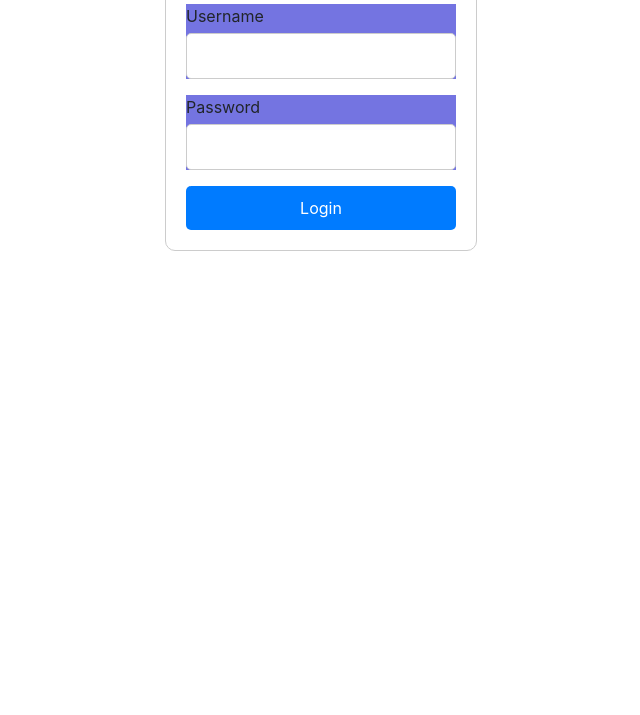
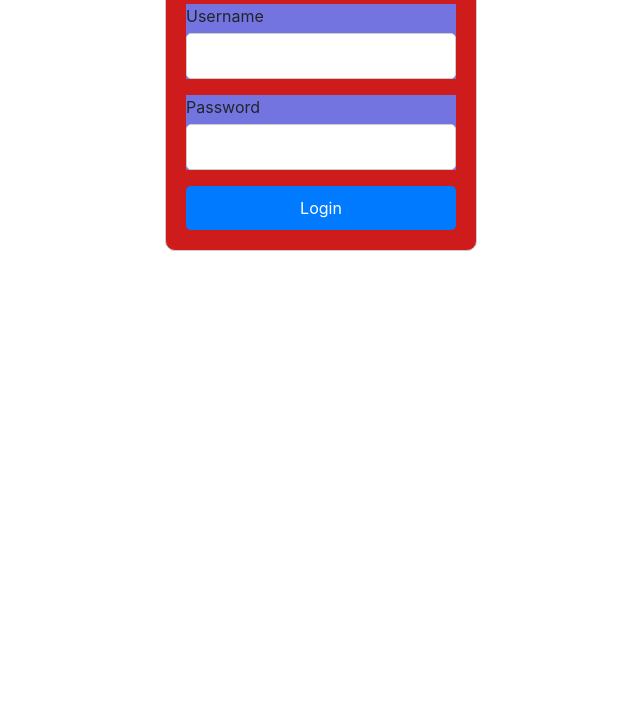
Before and after one commit to rashaduldev/HTML-Bootstrap-4_Project, a plain HTML site: page form.html in a window 1280 px wide. Shown: the part 85-800 px from the top of the page, without its empty margins (319-959 px from the left). Drawn offline with nearby package versions, Linux system fonts and the light colour scheme.

Commit message:
Update form.css

```diff
--- a/form.css
+++ b/form.css
@@ -5,6 +5,7 @@
     padding: 20px;
     border: 1px solid #ccc;
     border-radius: 10px;
+    background-color: #ce1c1c;
   }
 
   .login-form h1 {
```
